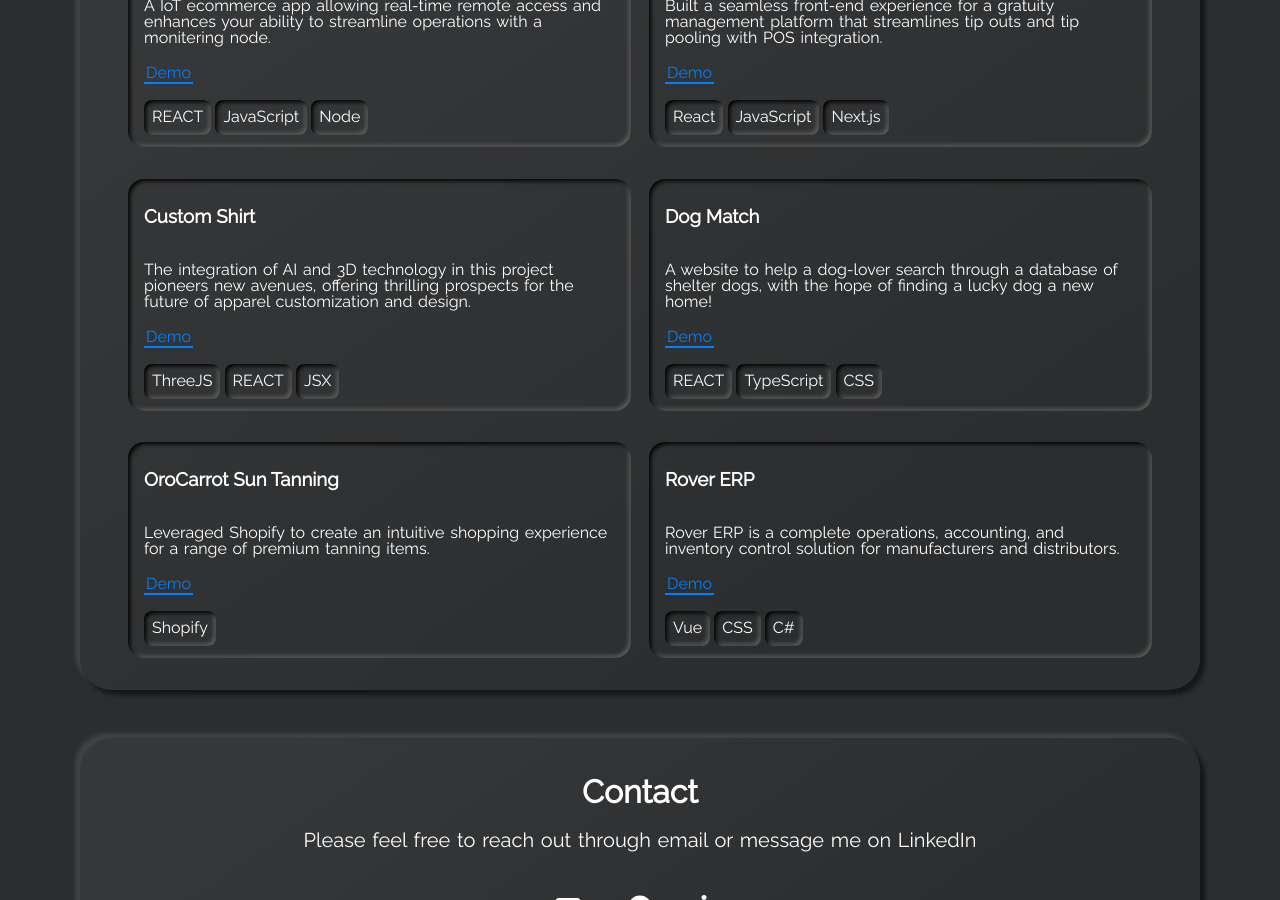
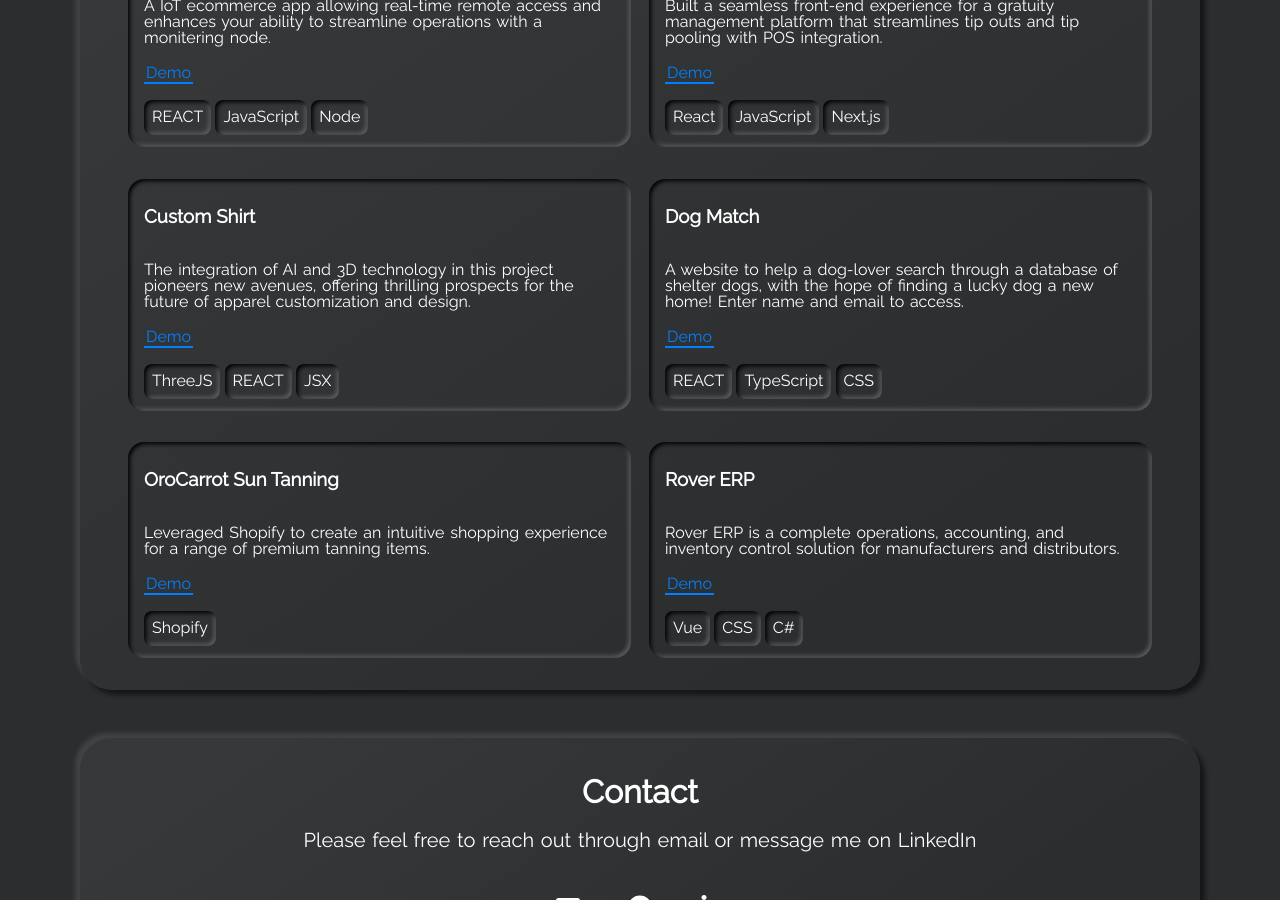
Before and after one commit to asadsidd16/asadportfolio, a Jekyll site: the page built from index.html, in a window 1280 px wide and 900 px high, scrolled down 2926 px. Built offline with Jekyll 4.4.1, drawn with Linux system fonts in a browser that asks for light colours.

Commit message:
access instructions

```diff
--- a/_data/projects.yml
+++ b/_data/projects.yml
@@ -38,7 +38,7 @@
     - tag: JSX
 
 - name: Dog Match
-  descr: "A website to help a dog-lover search through a database of shelter dogs, with the hope of finding a lucky dog a new home!"
+  descr: "A website to help a dog-lover search through a database of shelter dogs, with the hope of finding a lucky dog a new home! Enter name and email to access."
   demo: https://fetch-dog-adoption.netlify.app/
   tags:
     - tag: REACT
```
